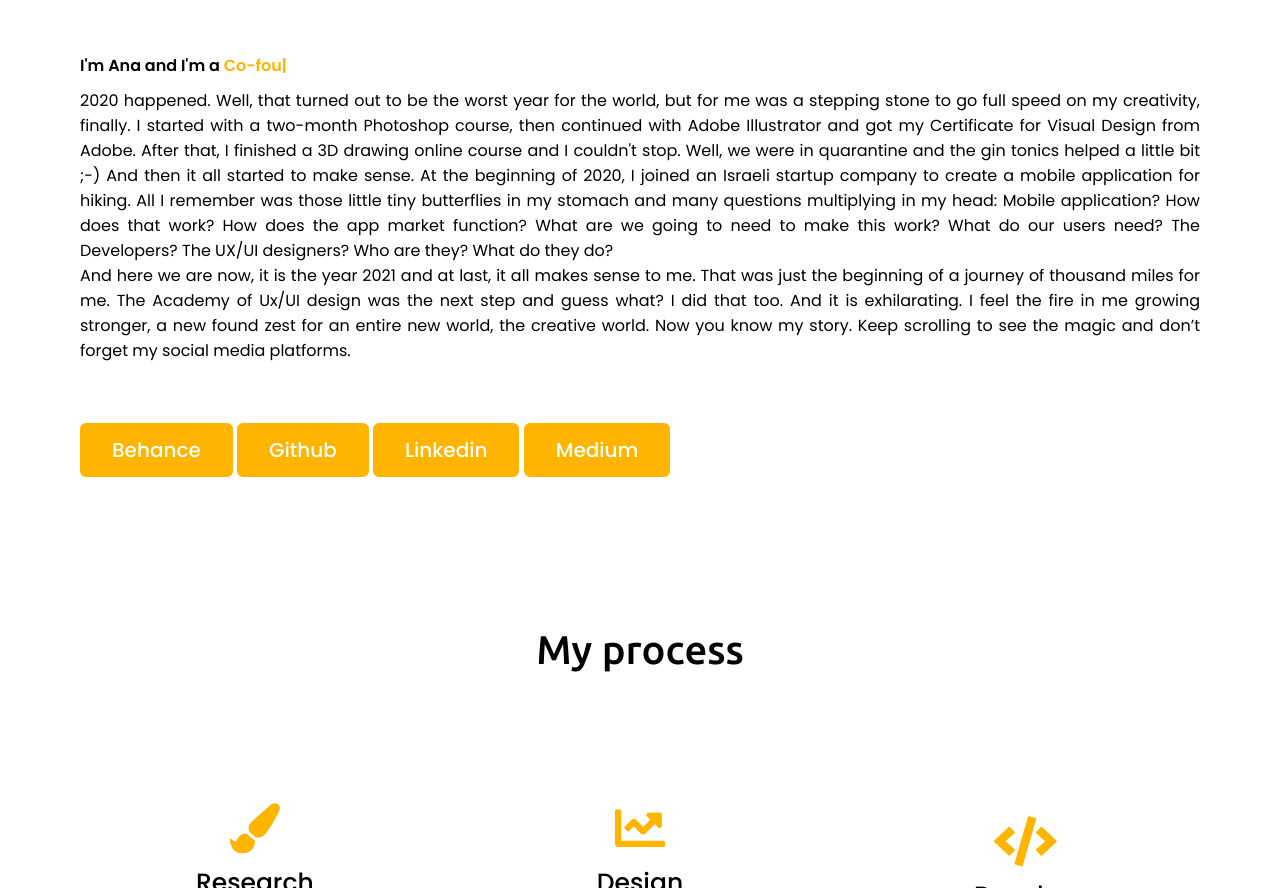
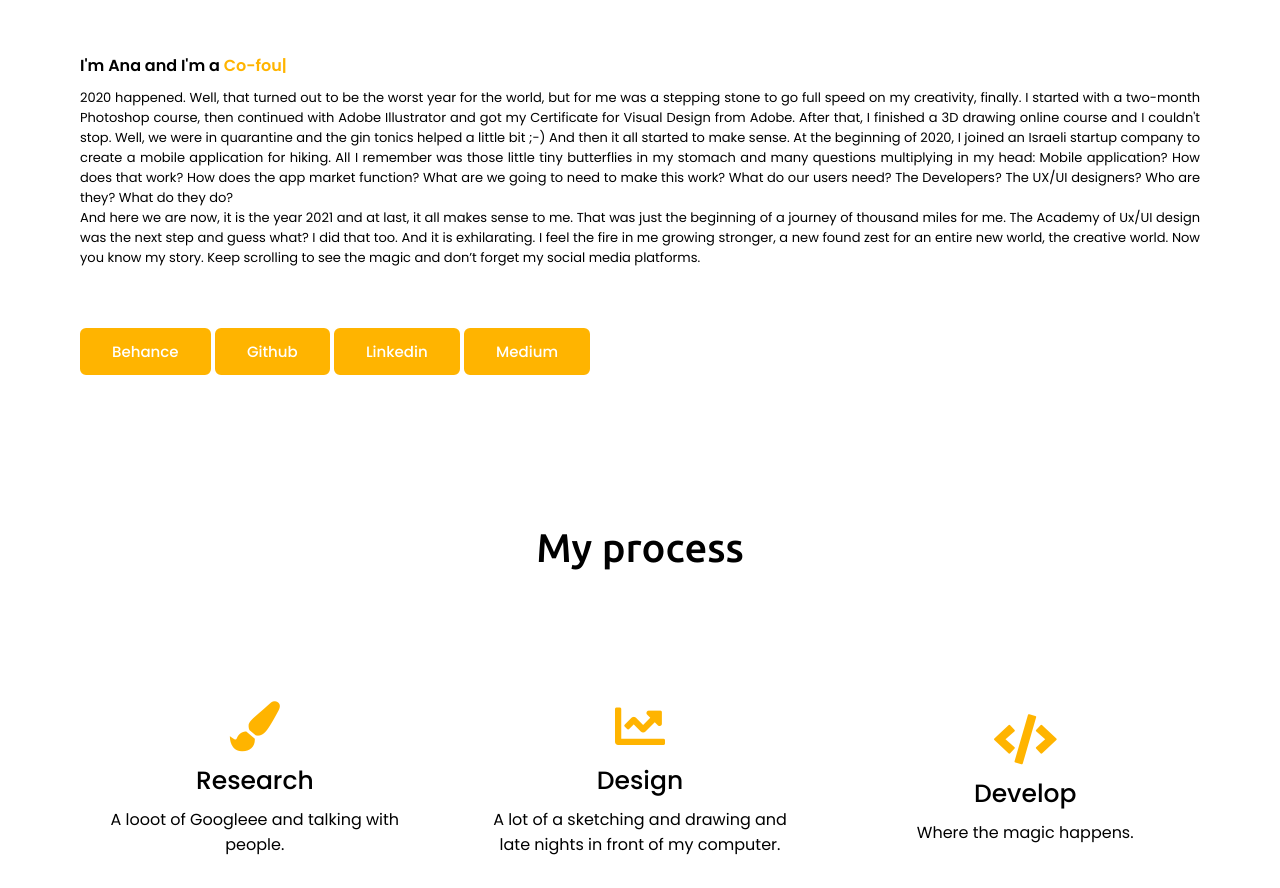
Before and after one commit to Anastefano/Portfolio, a plain HTML site: page index.html in a window 1280 px wide. Shown: the part 923-1811 px from the top of the page. Drawn offline with nearby package versions, Linux system fonts and the light colour scheme.

Commit message:
font size

```diff
--- a/style.css
+++ b/style.css
@@ -249,12 +249,13 @@ section .title::after{
 }
 .about .about-content .right p{
     text-align: justify;
+    font-size: 13px;
 }
 .about .about-content .right a{
     display: inline-block;
     background: #FFB400;
     color: #fff;
-    font-size: 20px;
+    font-size: 15px;
     font-weight: 500;
     padding: 10px 30px;
     margin-top: 10px;
```
